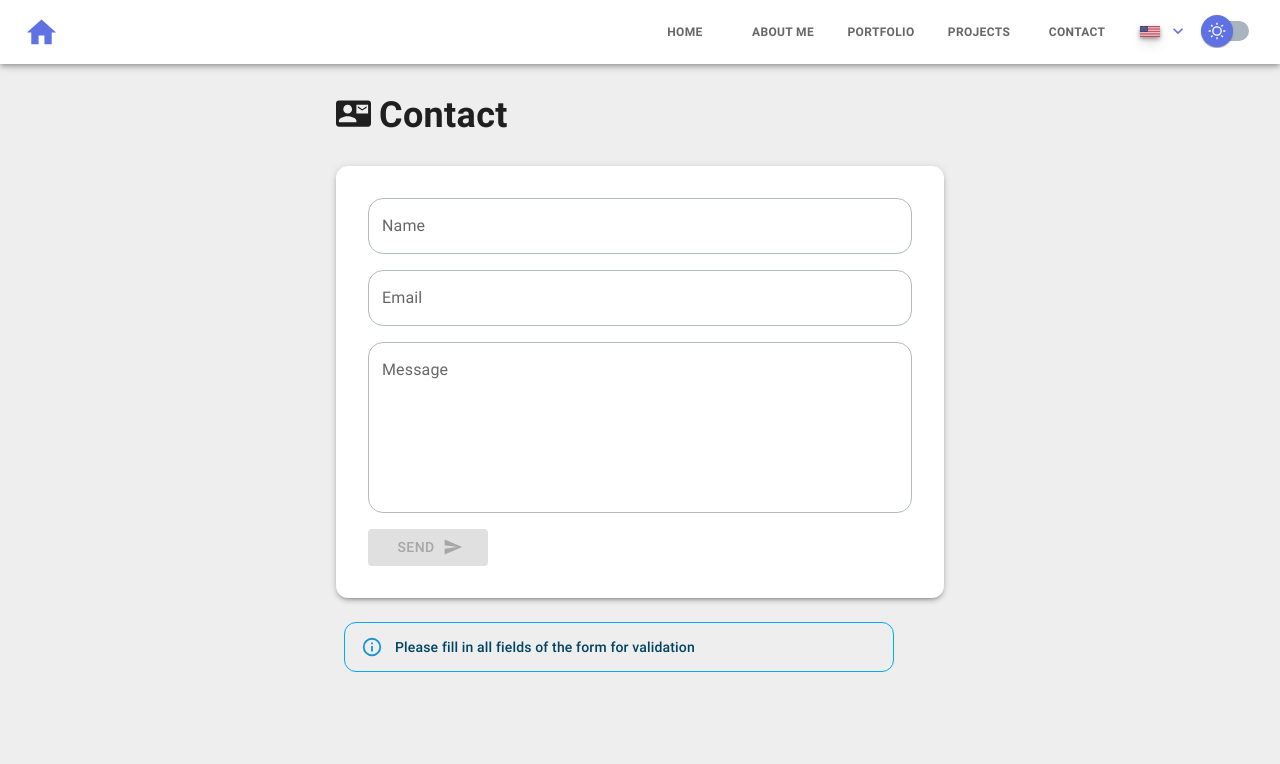
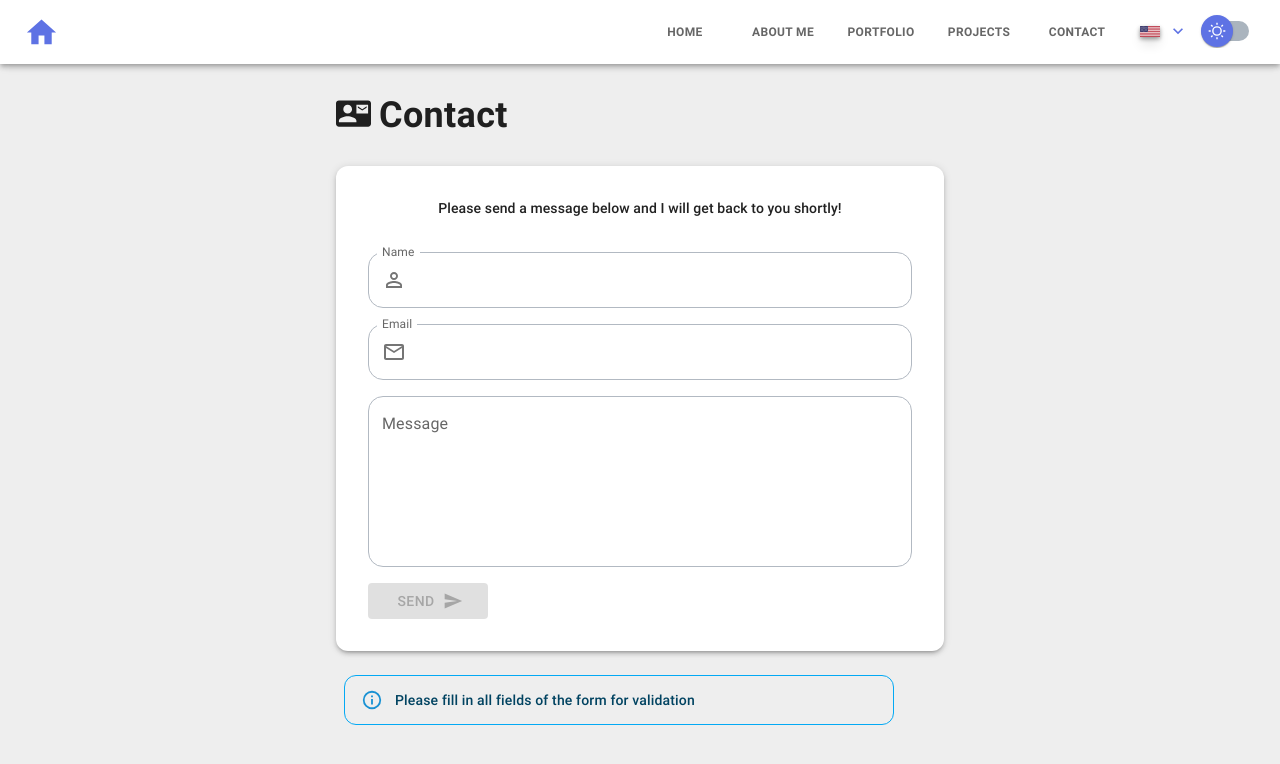
Before and after one commit to tarciziofcipriano/portfolio, a React (Create React App) app: page /contact in a window 1280 px wide. Shown: the top 764 px of the page. Built offline with nearby package versions, Linux system fonts and the light colour scheme.

Commit message:
Fix página de Contato

```diff
--- a/src/pages/Contact.tsx
+++ b/src/pages/Contact.tsx
@@ -5,6 +5,8 @@ import { useTranslation } from "react-i18next";
 
 import {
   ContactMail as ContactMailIcon,
+  EmailOutlined as EmailOutlinedIcon,
+  PersonOutline as PersonOutlineIcon,
   Send as SendIcon,
 } from "@mui/icons-material";
 import {
@@ -12,6 +14,7 @@ import {
   Box,
   Button,
   Grid,
+  InputAdornment,
   Paper,
   Slide,
   TextField,
@@ -91,6 +94,9 @@ const Contact = () => {
             }}
             elevation={3}
           >
+            <Typography pb={4} textAlign="center" variant="subtitle2">
+              {t("TEXT.CONTACT_MSG")}
+            </Typography>
             <form ref={form} onSubmit={sendEmail}>
               <Box display="grid">
                 <CustomTextField
@@ -99,6 +105,13 @@ const Contact = () => {
                   color="primary"
                   onChange={(e) => handleChangeName(e.target.value)}
                   sx={{ width: "100%" }}
+                  InputProps={{
+                    startAdornment: (
+                      <InputAdornment position="start">
+                        <PersonOutlineIcon />
+                      </InputAdornment>
+                    ),
+                  }}
                 />
                 <CustomTextField
                   label="Email"
@@ -106,6 +119,13 @@ const Contact = () => {
                   color="primary"
                   onChange={(e) => handleChangeEmail(e.target.value)}
                   sx={{ mt: 2, mb: 2, width: "100%" }}
+                  InputProps={{
+                    startAdornment: (
+                      <InputAdornment position="start">
+                        <EmailOutlinedIcon />
+                      </InputAdornment>
+                    ),
+                  }}
                 />
                 <CustomTextField
                   label={t("TEXT.MESSAGE")}
--- a/src/translations/translations.ts
+++ b/src/translations/translations.ts
@@ -44,6 +44,8 @@ export default {
         BACK_END: "Exploring the Back-End in a few moments",
         CONTACT: "Contact",
         COMMENTS: "Comments",
+        CONTACT_MSG:
+          "Please send a message below and I will get back to you shortly!",
         CURRICULUM: "Curriculum.pdf",
         DASHBOARD_TITLE: "Hi there, my name is Tarcizio Cipriano",
         DASHBOARD_SUBTITLE:
@@ -124,6 +126,8 @@ export default {
         BACK_END: "Explorando el Back-End en unos momentos",
         CONTACT: "Contacto",
         COMMENTS: "Comentarios",
+        CONTACT_MSG:
+          "¡Envíe un mensaje a continuación y me pondré en contacto con usted en breve!",
         CURRICULUM: "Currículum.pdf",
         DASHBOARD_TITLE: "Hola, mi nombre es Tarcizio Cipriano",
         DASHBOARD_SUBTITLE:
@@ -205,6 +209,8 @@ export default {
         BACK_END: "Explorando o Back-End em alguns momentos",
         CONTACT: "Contato",
         COMMENTS: "Observações",
+        CONTACT_MSG:
+          "Por favor, envie uma mensagem abaixo e entrarei em contato com você em breve!",
         CURRICULUM: "Currículo.pdf",
         DASHBOARD_TITLE: "Olá, me chamo Tarcizio Cipriano",
         DASHBOARD_SUBTITLE:
```
